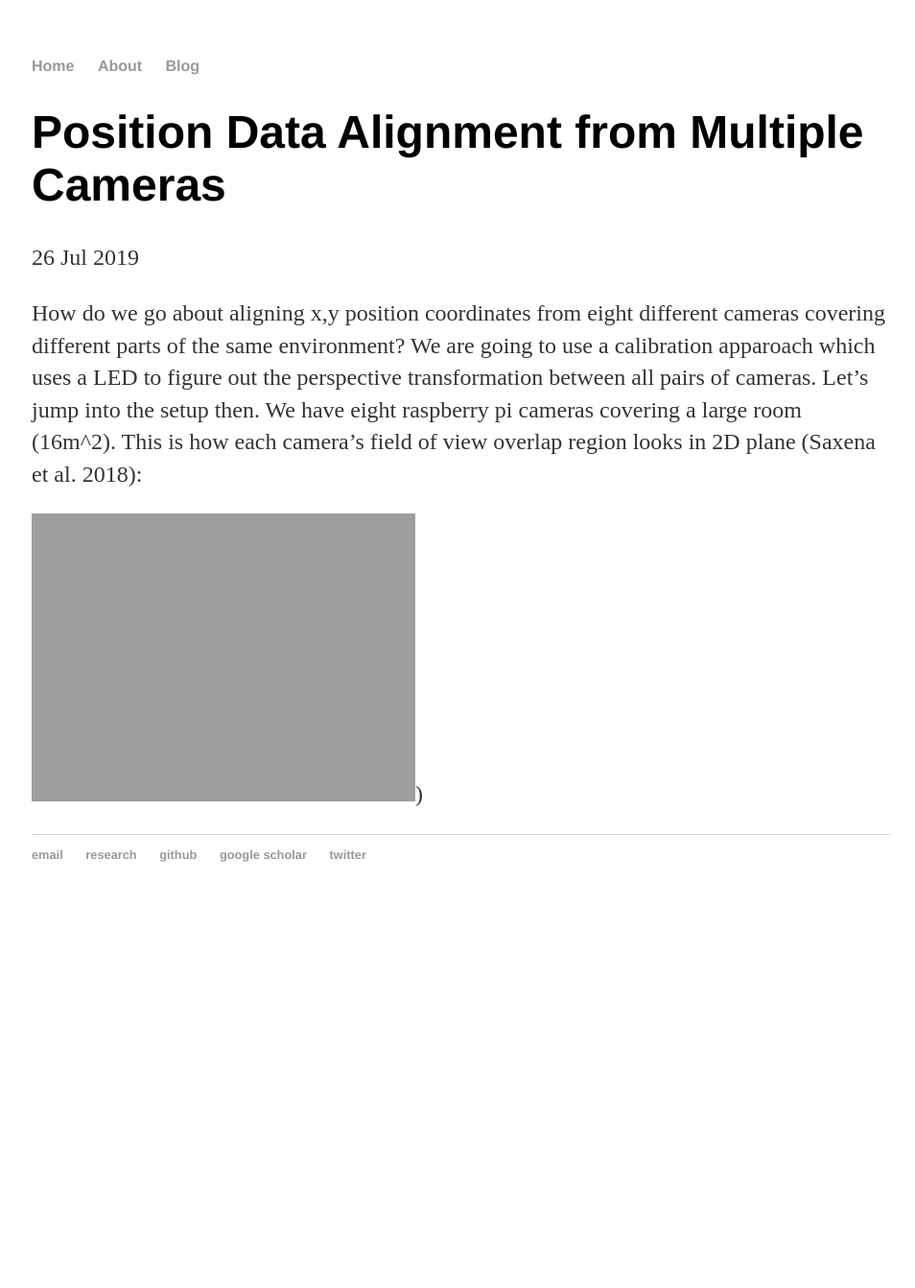
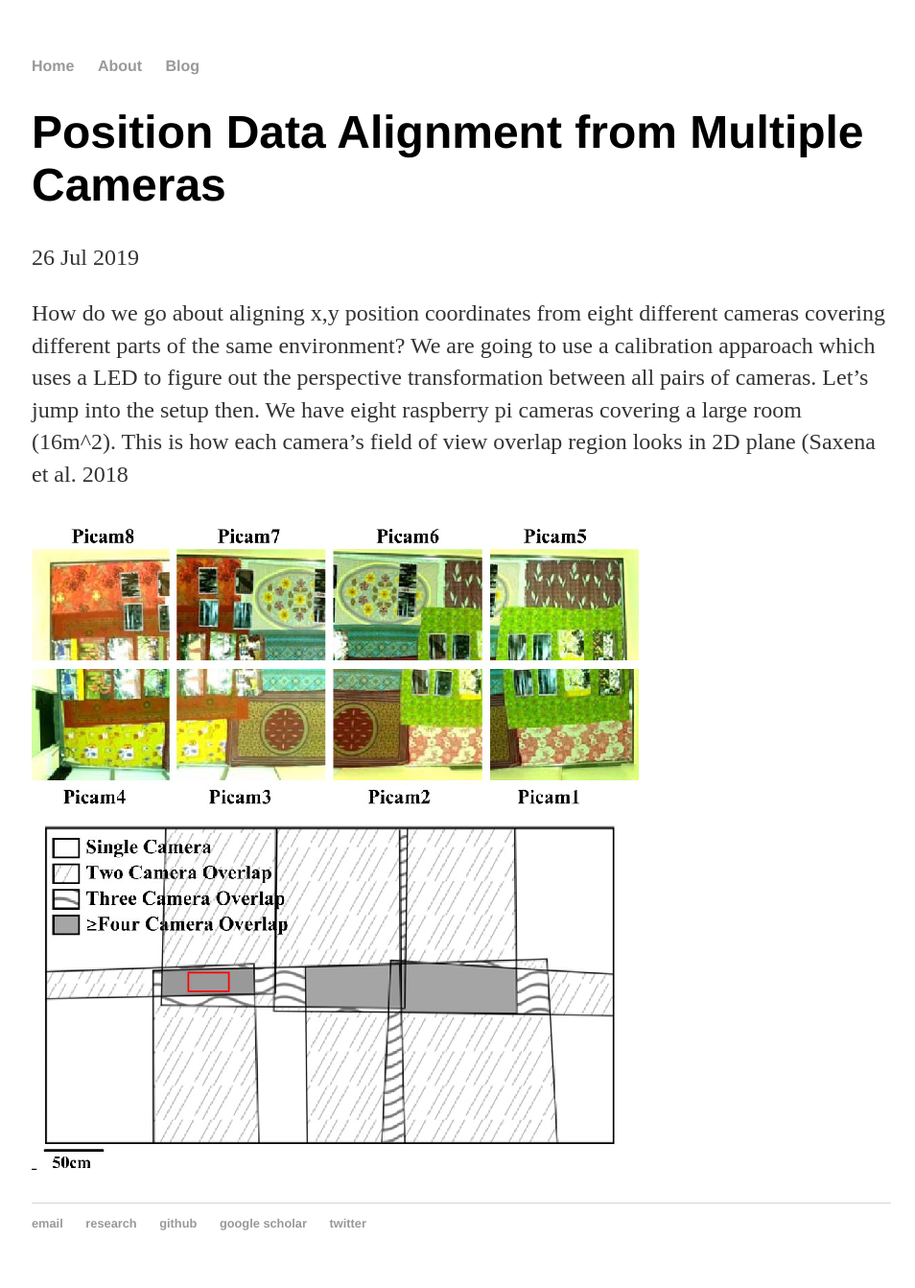
Before and after one commit to rajatsaxena/rajatsaxena.github.io, a Jekyll site: the page built from _posts/2019-07-26-Position-Data-Alignment-Multiple-Cameras.md, in a window 1280 px wide. Shown: the whole page at 96% size, without its empty margins (159-1113 px from the left). Built offline with Jekyll 4.4.1, drawn with Linux system fonts in a browser that asks for light colours; comment, search, counter and statistics services are not loaded; before the commit the page ends 958 px from its top, so only the background shows below that.

Commit message:
Update 2019-07-26-Position-Data-Alignment-Multiple-Cameras.md

```diff
--- a/_posts/2019-07-26-Position-Data-Alignment-Multiple-Cameras.md
+++ b/_posts/2019-07-26-Position-Data-Alignment-Multiple-Cameras.md
@@ -5,6 +5,6 @@ date: 2019-07-26
 ---
 
 How do we go about aligning x,y position coordinates from eight different cameras covering different parts of the same environment? We are going to use a
-calibration apparoach which uses a LED to figure out the perspective transformation between all pairs of cameras. Let's jump into the setup then. We have eight raspberry pi cameras covering a large room (16m^2). This is how each camera's field of view overlap region looks in 2D plane (Saxena et al. 2018):
+calibration apparoach which uses a LED to figure out the perspective transformation between all pairs of cameras. Let's jump into the setup then. We have eight raspberry pi cameras covering a large room (16m^2). This is how each camera's field of view overlap region looks in 2D plane (Saxena et al. 2018
 
-![Camera FOV]({{ site.baseurl }}/images/CameraFOV.png =20x40))
+![Camera FOV](https://rajatsaxena.github.io//images//CameraFOV.png)
```
